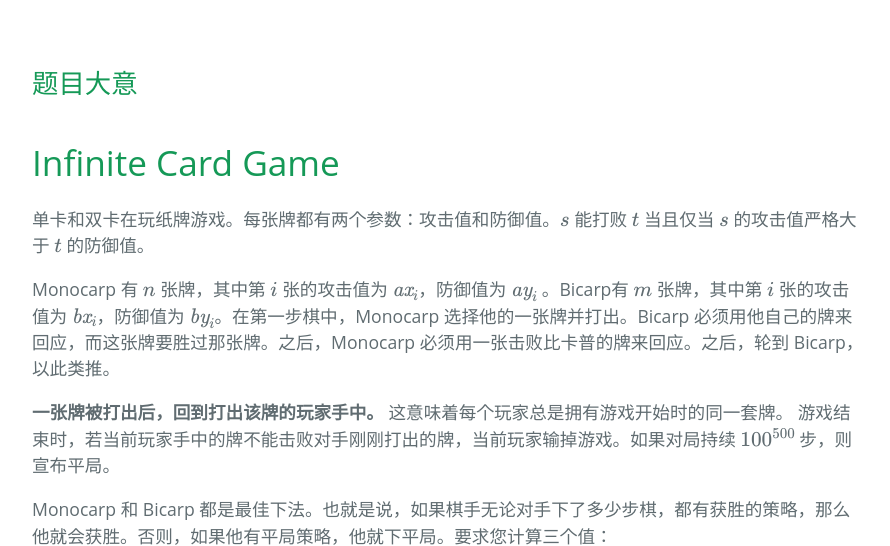
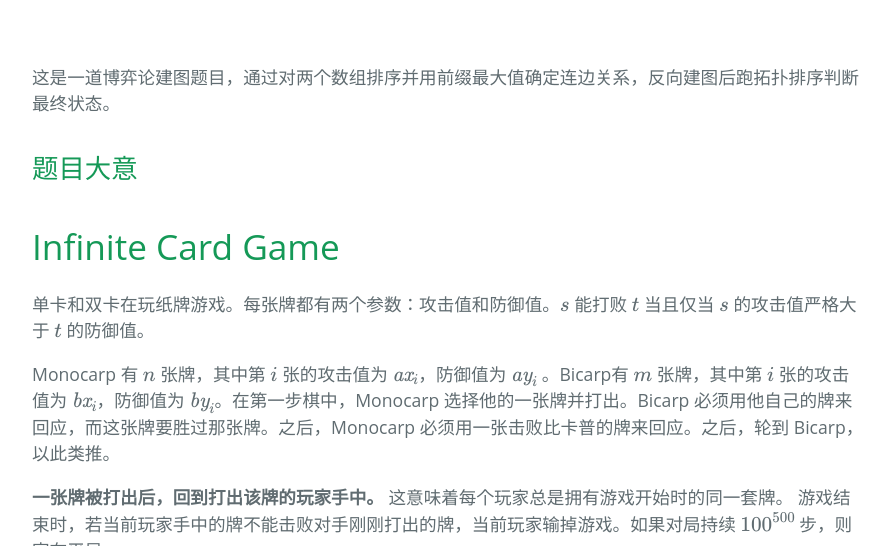
Before and after one commit to BuaaCzx/BuaaCzx.github.io, a Jekyll site: the page built from _posts/2023-11-6-CF1895E.md, in a window 1280 px wide and 900 px high, cut to the strip 354-900 px from the top of the window. Shown: the whole strip, without its empty margins (192-1082 px from the left). Built offline with Jekyll 4.4.1, drawn with Linux system fonts in a browser that asks for light colours; some web fonts are replaced; formulas are drawn with MathJax 3.

Commit message:
Update 2023-11-6-CF1895E.md

```diff
--- a/_posts/2023-11-6-CF1895E.md
+++ b/_posts/2023-11-6-CF1895E.md
@@ -3,6 +3,8 @@ layout: post
 title: 1895E Infinite Card Game
 tags: 做题补题记录
 ---
+
+这是一道博弈论建图题目，通过对两个数组排序并用前缀最大值确定连边关系，反向建图后跑拓扑排序判断最终状态。
 
 ## 题目大意
 
```
